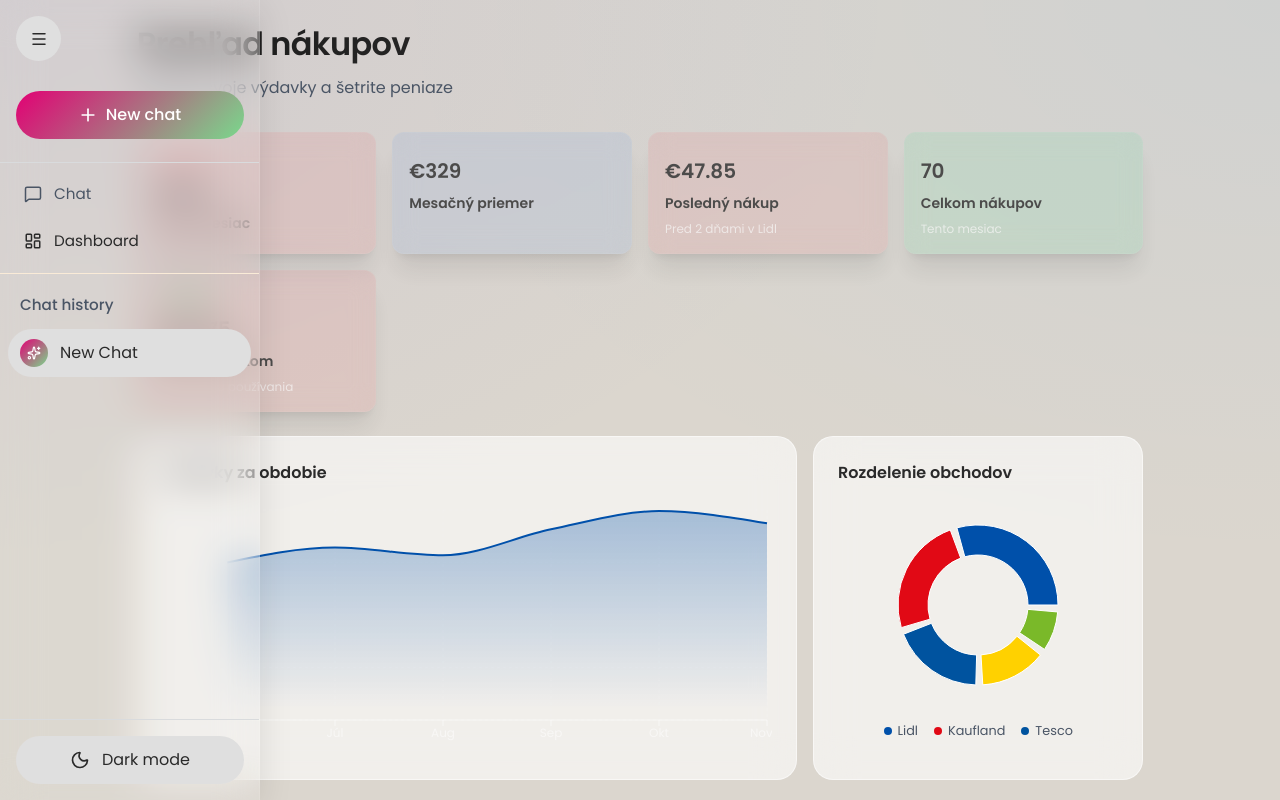
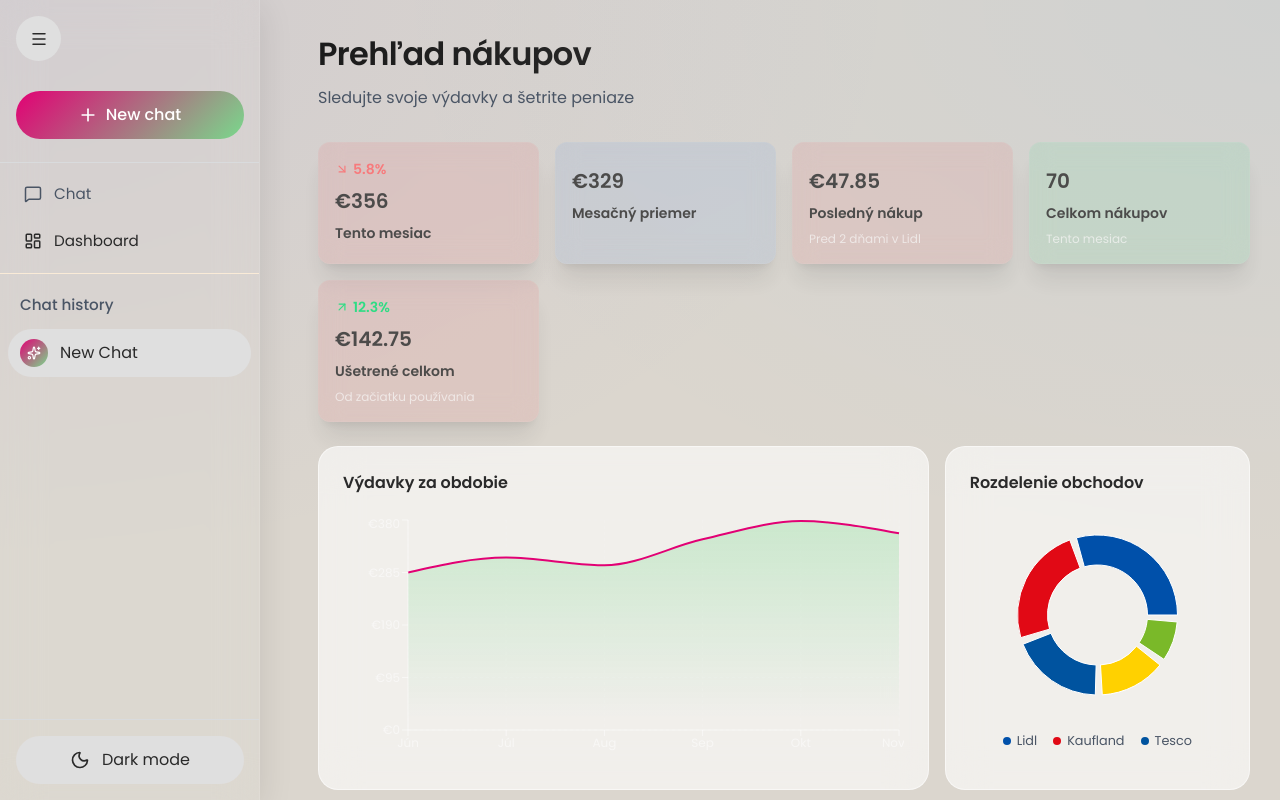
Before and after one commit to AndriiKuts-U/Lorem-Ipsum-01, a React (Vite) app in the folder frontend/: page /dashboard in a window 1280 px wide. Built offline with nearby package versions, Linux system fonts and the light colour scheme.

Commit message:
dashboard margin

```diff
--- a/frontend/src/index.css
+++ b/frontend/src/index.css
@@ -863,9 +863,9 @@
 }
 
 .dashboard-container {
-    padding: 20px;
+    padding: 30px;
     max-width: 1400px;
-    margin: 0 auto;
+    margin: 0 0 0 18rem;
 }
 
 .dashboard-header {
--- a/frontend/src/pages/Dashboard.jsx
+++ b/frontend/src/pages/Dashboard.jsx
@@ -271,8 +271,8 @@ const Dashboard = ({theme}) => {
                             <AreaChart data={spendingData}>
                                 <defs>
                                     <linearGradient id="colorAmount" x1="0" y1="0" x2="0" y2="1">
-                                        <stop offset="5%" stopColor="#0050AA" stopOpacity={0.3}/>
-                                        <stop offset="95%" stopColor="#0050AA" stopOpacity={0}/>
+                                        <stop offset="5%" stopColor="#79d98c" stopOpacity={0.3}/>
+                                        <stop offset="95%" stopColor="#79d98c" stopOpacity={0}/>
                                     </linearGradient>
                                 </defs>
                                 <CartesianGrid strokeDasharray="3 3" stroke="rgba(255,255,255,0.1)" />
@@ -288,7 +288,7 @@ const Dashboard = ({theme}) => {
                                 />
                                 <Tooltip
                                     contentStyle={{
-                                        background: 'rgba(30,30,40,0.9)',
+                                        background: 'rgba(239,235,236,0.9)',
                                         border: '1px solid rgba(255,255,255,0.1)',
                                         borderRadius: '12px',
                                         backdropFilter: 'blur(10px)'
@@ -298,7 +298,7 @@ const Dashboard = ({theme}) => {
                                 <Area
                                     type="monotone"
                                     dataKey="amount"
-                                    stroke="#0050AA"
+                                    stroke="#e20074"
                                     strokeWidth={2}
                                     fillOpacity={1}
                                     fill="url(#colorAmount)"
```
